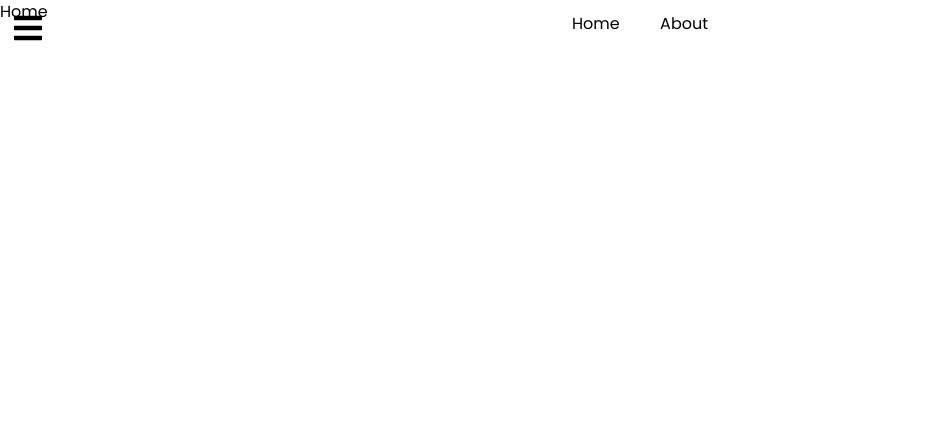
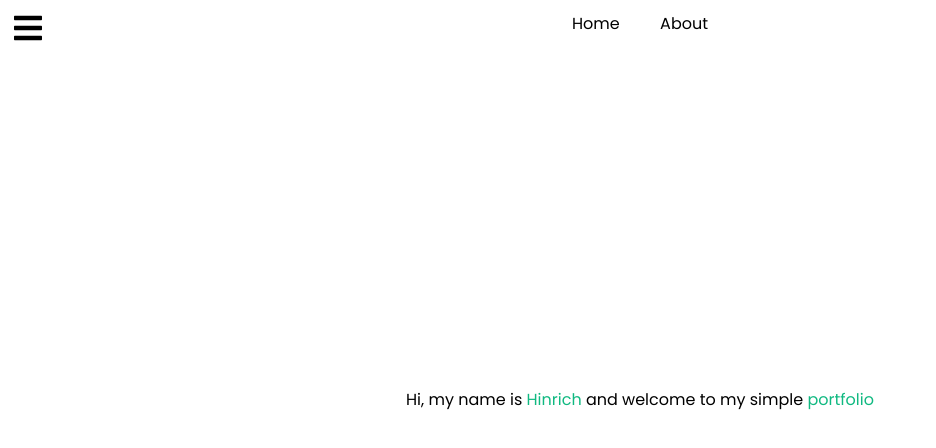
Before and after one commit to Amaterasu10/react-portfolio-vite, a React (Vite) app: page / in a window 1280 px wide. Shown: the top 448 px of the page, without its empty margins (0-936 px from the left). Built offline with nearby package versions, Linux system fonts and the light colour scheme.

Commit message:
added simple landing page text

```diff
--- a/src/routes/Home.jsx
+++ b/src/routes/Home.jsx
@@ -1,7 +1,11 @@
 export default function Home() {
   return (
     <div>
-      Home
+      <section className="grid place-items-center h-screen px-10">
+        <h2 className="text-center">
+          Hi, my name is <span className="text-emerald-500">Hinrich</span> and welcome to my simple <span className="text-emerald-500">portfolio</span>
+        </h2>
+      </section>
     </div>
   )
 }
```
